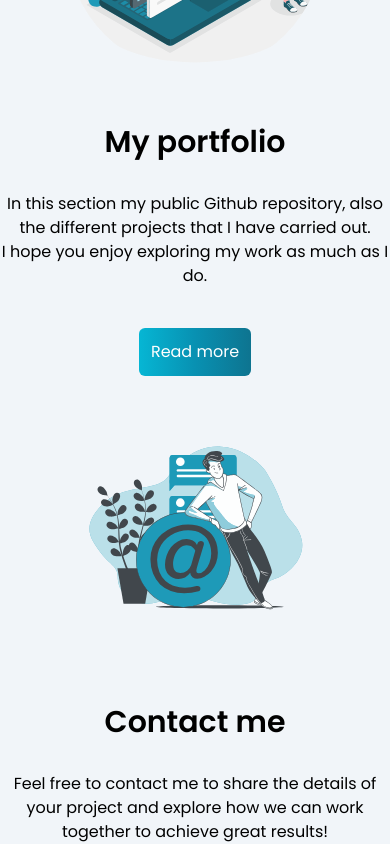
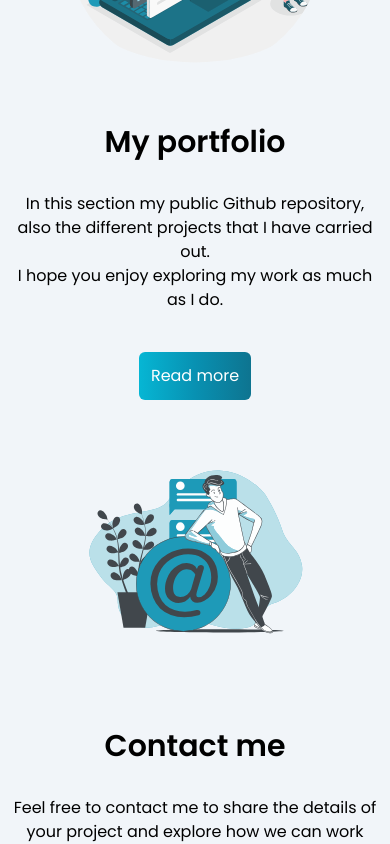
Before and after one commit to DiegoMarulandaB/Portfolio, a Next.js app: page /home in a window 390 px wide. Shown: the part 940-1784 px from the top of the page. Built offline with nearby package versions, Linux system fonts and the light colour scheme.

Commit message:
add fixes general_website

```diff
--- a/src/app/contact/page.tsx
+++ b/src/app/contact/page.tsx
@@ -9,9 +9,9 @@ const Contact: React.FC = () => {
       <div className="max-w-7xl mx-auto">
         <div className="flex flex-col text-center items-center justify-center mt-32">
           <h2 className="text-2xl text-center font-bold mb-4">
-            <AnimatedText text="Contact me" className="text-1xl text-left  mr-2 mb-2  mt-2  font-bold" />
+            <AnimatedText text="Contact me" className="text-1xl text-center  mr-2 mb-2  mt-2  font-bold" />
           </h2>
-          <p className="bg-slate-100 dark:bg-slate-700 mb-4 mt-4">Get in touch with me through these links!</p>
+          <p className="bg-slate-100 dark:bg-slate-700 mb-4 mt-4 text-center mx-2 mr-2">Get in touch with me through these links!</p>
         </div>
         <div className="grid grid-cols-1 gap-8 sm:grid-cols-2 sm:gap-6 lg:grid-cols-4 mt-4 mx-2 mr-2">
           {contactLinks.map((link) => (
--- a/src/app/home/page.tsx
+++ b/src/app/home/page.tsx
@@ -45,10 +45,10 @@ const HomePage = () => {
           <div className="w-full px-4 lg:w-1/2 xl:w-5/12">
             <div className="mt-10 lg:mt-0">
               {/* <span className="block mb-2 text-lg font-semibold text-primary">Why Choose Us</span> */}
-              <h2 className="text-center mb-8 text-3xl font-bold text-dark sm:text-4xl mt-4">
+              <h2 className="text-center mb-8 text-3xl font-bold text-dark sm:text-4xl mt-4 mx-2 mr-2">
                 Hello, I'm Diego Marulanda!
               </h2>
-              <p className="mb-8 text-base text-body-color text-center">
+              <p className="mb-8 text-base text-body-color text-center mx-2 mr-2">
                 <strong>Indie frontend developer based in Colombia!</strong> Passionate about technology, geopolitics,
                 general culture, and science.
               </p>
@@ -86,8 +86,8 @@ const HomePage = () => {
           <div className="w-full px-4 lg:w-1/2 xl:w-5/12">
             <div className="mt-10 lg:mt-0">
               {/* <span className="block mb-2 text-lg font-semibold text-primary">Why Choose Us</span> */}
-              <h2 className="text-center mb-8 text-3xl font-bold text-dark sm:text-4xl mt-4">My portfolio</h2>
-              <p className="mb-8 text-base text-body-color text-center">
+              <h2 className="text-center mb-8 text-3xl font-bold text-dark sm:text-4xl mt-4 mx-2 mr-2">My portfolio</h2>
+              <p className="mb-8 text-base text-body-color text-center mx-2 mr-2">
                 {/* Feel free to contact me to share the details of your project and explore how we can work together to In */}
                 In this section my public Github repository, also the different projects that I have carried out. <br />
                 I hope you enjoy exploring my work as much as I do.
@@ -126,8 +126,8 @@ const HomePage = () => {
           <div className="w-full px-4 lg:w-1/2 xl:w-5/12">
             <div className="mt-10 lg:mt-0">
               {/* <span className="block mb-2 text-lg font-semibold text-primary">Why Choose Us</span> */}
-              <h2 className="text-center mb-8 text-3xl font-bold text-dark sm:text-4xl mt-4">Contact me</h2>
-              <p className="mb-8 text-base text-body-color text-center">
+              <h2 className="text-center mb-8 text-3xl font-bold text-dark sm:text-4xl mt-4 mx-2 mr-2">Contact me</h2>
+              <p className="mb-8 text-base text-body-color text-center mx-2 mr-2">
                 Feel free to contact me to share the details of your project and explore how we can work together to
                 achieve great results!
               </p>
--- a/src/app/projects/page.tsx
+++ b/src/app/projects/page.tsx
@@ -85,7 +85,7 @@ const Projects: React.FC = () => {
               <h1 className="text-3xl md:text-4xl font-bold">
                 <AnimatedText text="My portfolio" className="text-center mx-2 mr-2 mb-2 mt-18 font-bold" />
               </h1>
-              <p className="text-base text-body-color">
+              <p className="text-base text-body-color text-center mx-2 mr-2">
                 In this section you will find my Github repository as well as the different projects that I have carried
                 out
               </p>
@@ -101,7 +101,7 @@ const Projects: React.FC = () => {
                   onClick={() => handleProject('all')}
                   className={`inline-block rounded-md py-2 px-5 text-center text-base font-semibold transition md:py-3 lg:px-8 ${
                     showCard === 'all'
-                      ? 'activeClasses bg-primary text-cyan-400 no-underline hover:underline'
+                      ? 'activeClasses bg-primary text-cyan-400 no-underline hover:underline mx-2 mr-2'
                       : 'inactiveClasses'
                   }`}
                 >
@@ -114,7 +114,7 @@ const Projects: React.FC = () => {
                   onClick={() => handleProject('academic projects')}
                   className={`inline-block rounded-lg py-2 px-5 text-center text-base font-semibold transition md:py-3 lg:px-8 ${
                     showCard === 'academic projects'
-                      ? 'activeClasses bg-primary text-cyan-400 no-underline hover:underline'
+                      ? 'activeClasses bg-primary text-cyan-400 no-underline hover:underline mx-2 mr-2'
                       : 'inactiveClasses'
                   }`}
                 >
@@ -126,7 +126,7 @@ const Projects: React.FC = () => {
                   onClick={() => handleProject('personal projects')}
                   className={`inline-block rounded-lg py-2 px-5 text-center text-base font-semibold transition md:py-3 lg:px-8 ${
                     showCard === 'personal projects'
-                      ? 'activeClasses bg-primary text-cyan-400 no-underline hover:underline'
+                      ? 'activeClasses bg-primary text-cyan-400 no-underline hover:underline mx-2 mr-2'
                       : 'inactiveClasses'
                   }`}
                 >
```
